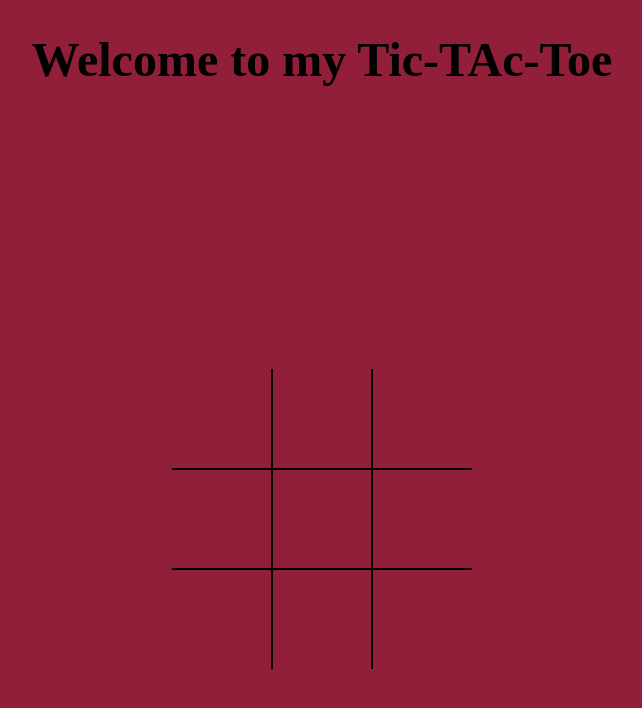
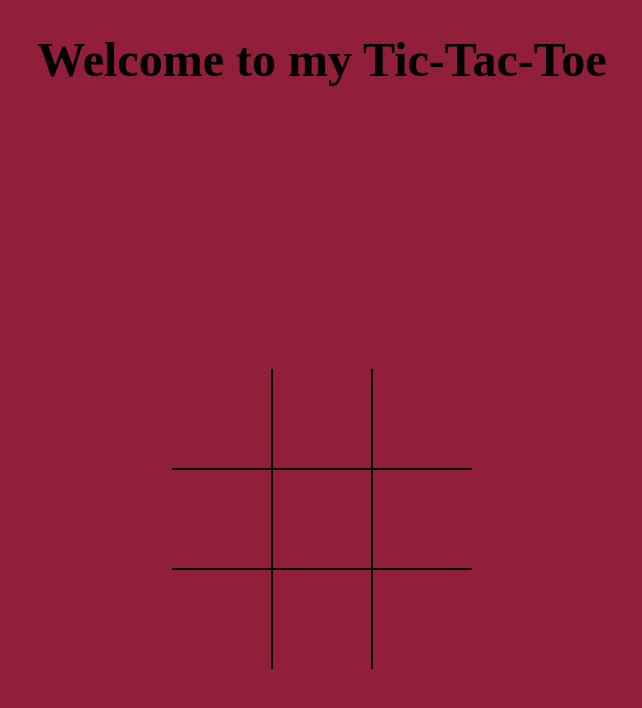
Before and after one commit to DeveloperAshutosh/Tic-Tac-Toe-JS, a plain HTML site: page index.html in a window 1280 px wide. Shown: the whole page, without its empty margins (318-960 px from the left). Drawn offline with Linux system fonts and the light colour scheme.

Commit message:
fied typpo

```diff
--- a/index.html
+++ b/index.html
@@ -9,7 +9,7 @@
 </head>
 
 <body>
-    <h1>Welcome to my Tic-TAc-Toe</h1>
+    <h1>Welcome to my Tic-Tac-Toe</h1>
     <div class="board " id="board">
         <div class="cell " data-cell></div>
         <div class="cell " data-cell></div>
```
